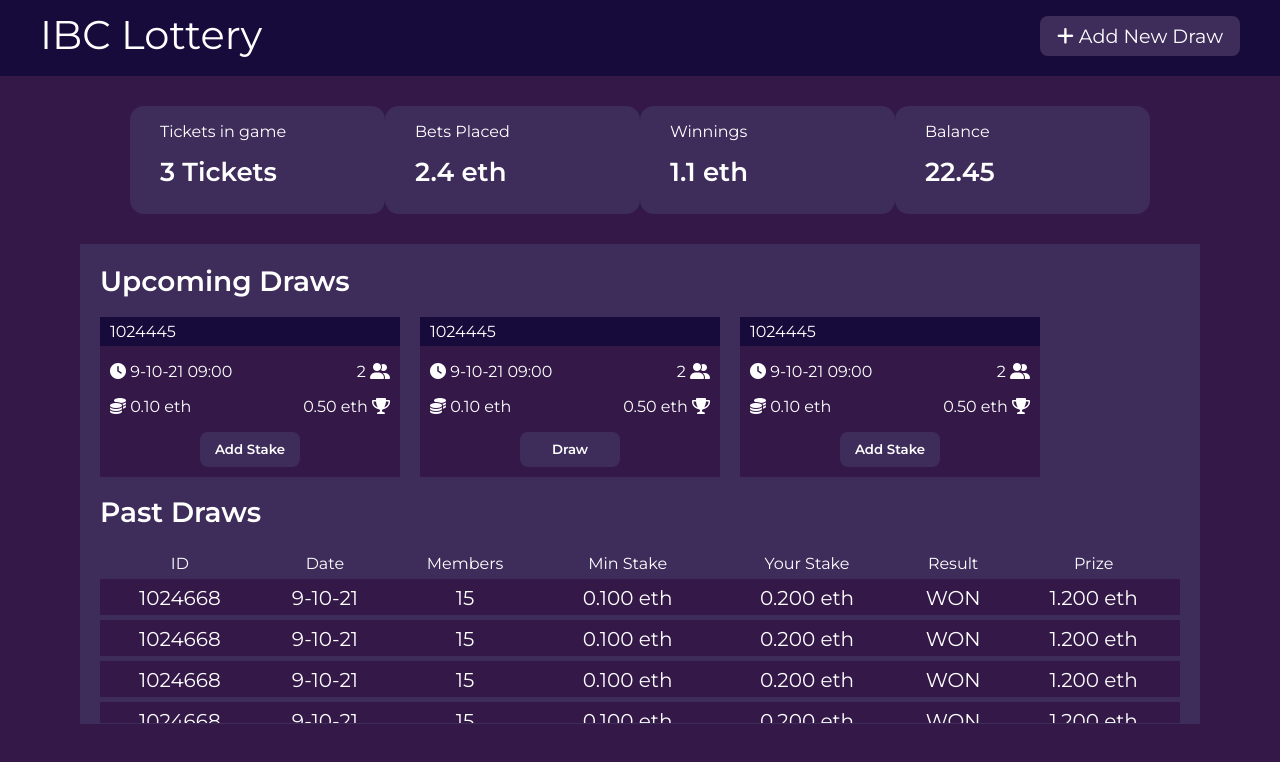
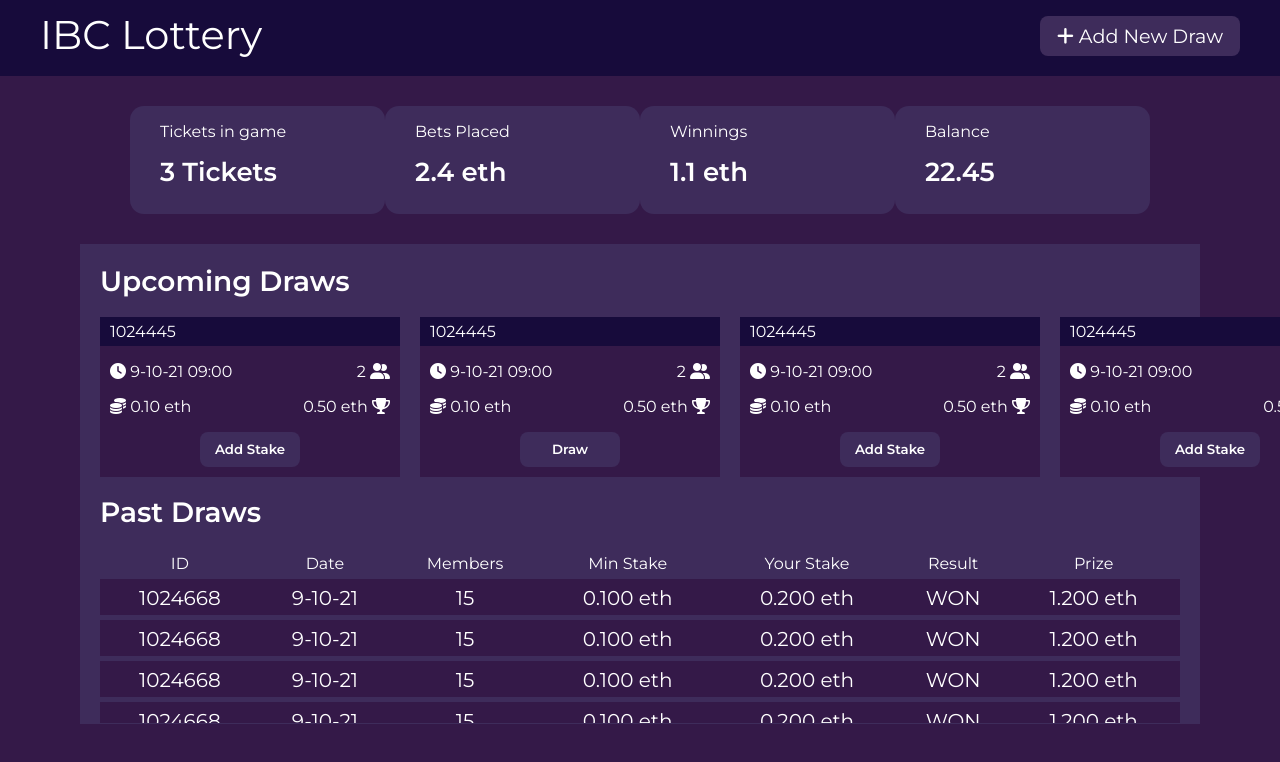
Before and after one commit to Ishan913/IBC, a React (Create React App) app: page / in a window 1280 px wide. Shown: the top 762 px of the page. Built offline with nearby package versions, Linux system fonts and the light colour scheme.

Commit message:
scroll edited

```diff
--- a/src/App.css
+++ b/src/App.css
@@ -167,3 +167,16 @@ th{
 button{
     cursor: pointer;
 }
+
+::-webkit-scrollbar {
+    width: 0.5rem;
+    height: 0.5rem;
+  }
+
+::-webkit-scrollbar-track {
+    background: #1e1e24;
+  }
+
+::-webkit-scrollbar-thumb {
+    background: #6649b8;
+  }
--- a/src/App.js
+++ b/src/App.js
@@ -47,6 +47,9 @@ function App() {
         <h1>Upcoming Draws</h1>
 
         <div class="drawsContainer">
+          <ActiveDraw></ActiveDraw>
+          <ReadyDraw></ReadyDraw>
+          <ActiveDraw></ActiveDraw>
           <ActiveDraw></ActiveDraw>
           <ReadyDraw></ReadyDraw>
           <ActiveDraw></ActiveDraw>
```
